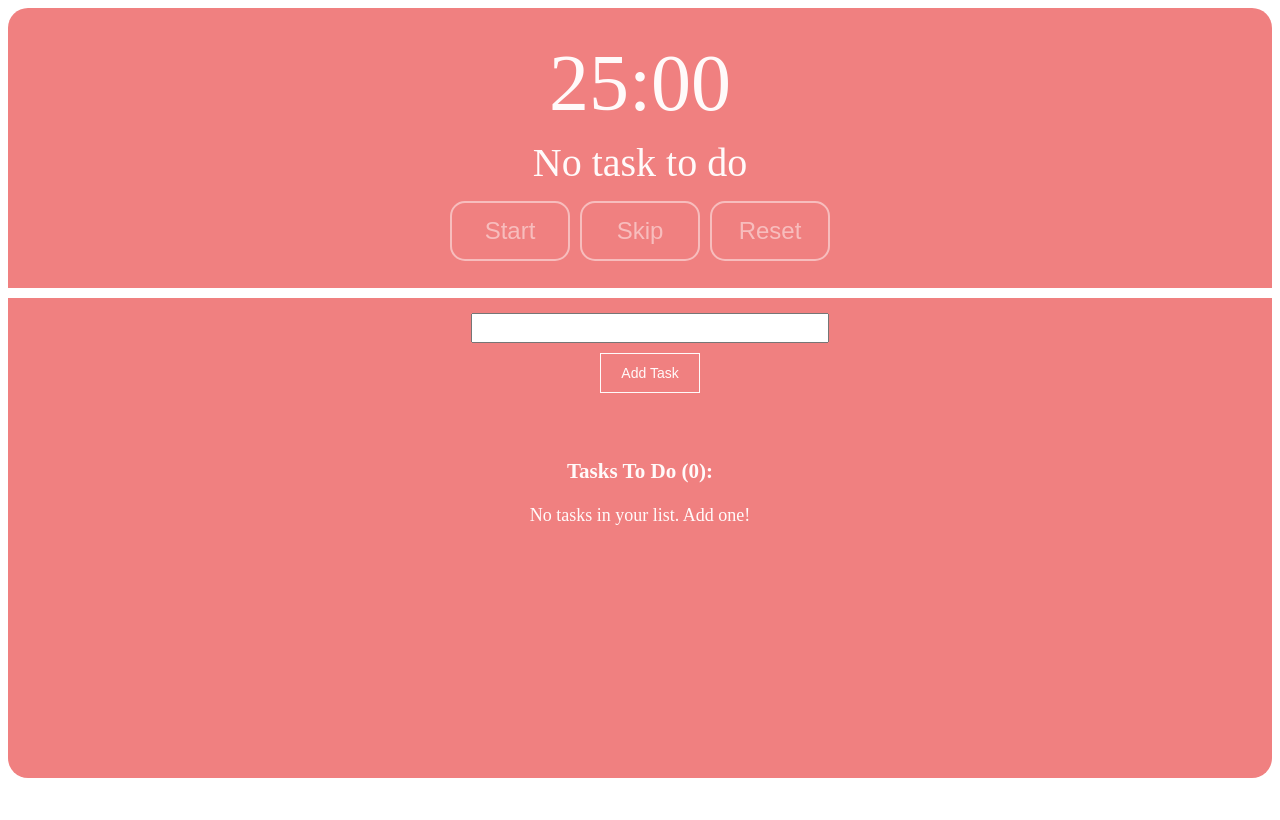
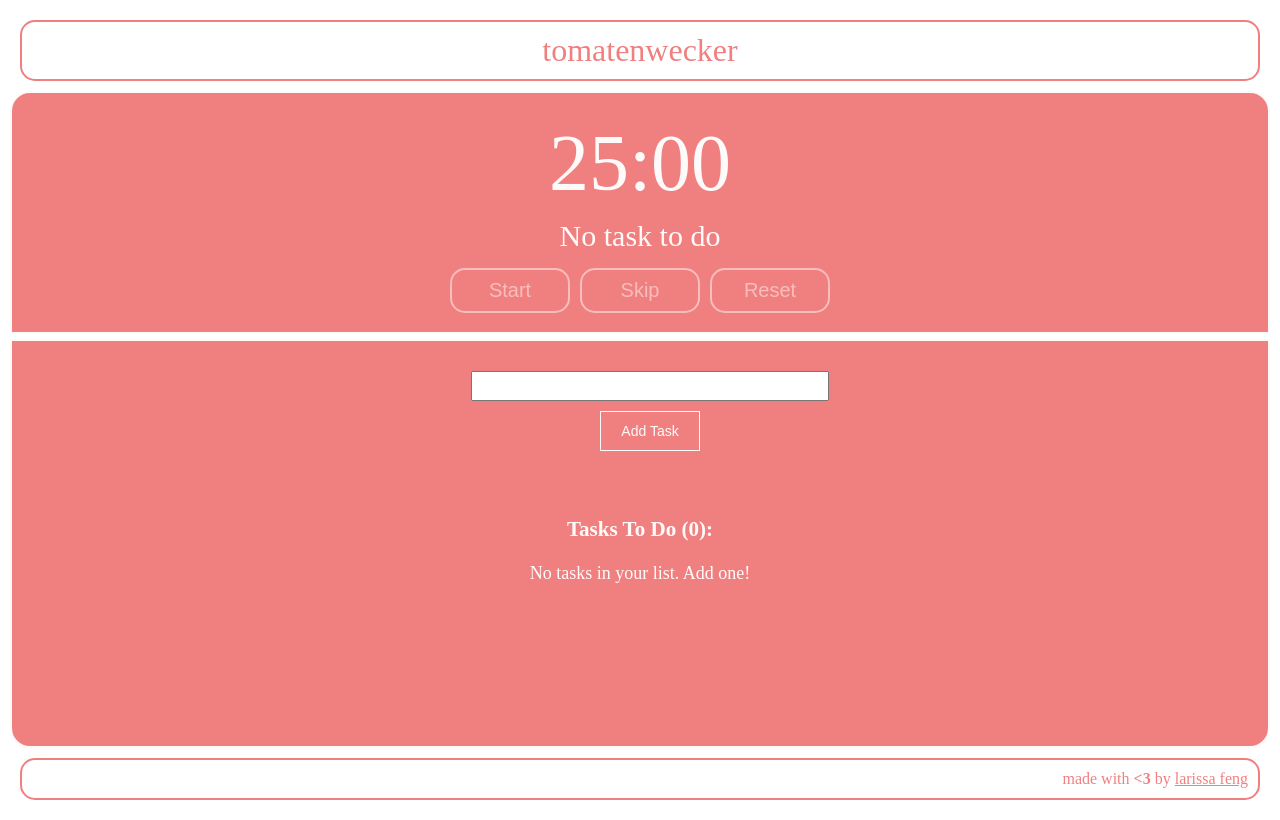
Before and after one commit to mondayrain/tomatenwecker, a React (Create React App) app: page / in a window 1280 px wide. Built offline with nearby package versions, Linux system fonts and the light colour scheme.

Commit message:
Add created-by link

```diff
--- a/src/App.css
+++ b/src/App.css
@@ -1,2 +1,46 @@
+body {
+  padding: 0;
+  margin: 0;
+}
+
 .App {
+  padding: 5px;
+  margin: 5px;
 }
+
+.Title {
+  margin: 10px;
+  padding: 10px;
+
+  color: lightcoral;
+  font-weight: lighter;
+  text-align: center;
+
+  border: 2px solid;
+  border-color: lightcoral;
+  border-radius: 15px;
+}
+
+.Footer {
+  margin: 10px;
+  padding: 10px;
+
+  color: lightcoral;
+  font-weight: lighter;
+  text-align: right;
+
+  border: 2px solid;
+  border-color: lightcoral;
+  border-radius: 15px;
+}
+
+.FooterLink {
+  color: lightcoral;
+  text-decoration: underline;
+  font-weight: bolder;
+}
+
+.FooterLink:hover {
+  color: lightgray;
+  text-decoration: none;
+}
--- a/src/App.js
+++ b/src/App.js
@@ -6,7 +6,19 @@ import Pomodoro from "./components/pomodoro";
 function App() {
   return (
     <div className="App">
+      <h1 className="Title">tomatenwecker</h1>
       <Pomodoro />
+      <div className="Footer">
+        made with <b>&lt;3</b> by{" "}
+        <a
+          className="FooterLink"
+          href="https://larissafeng.me"
+          target="_blank"
+          rel="noopener noreferrer"
+        >
+          larissa feng
+        </a>
+      </div>
     </div>
   );
 }
--- a/src/components/pomodoro/index.js
+++ b/src/components/pomodoro/index.js
@@ -193,7 +193,7 @@ class Pomodoro extends React.Component {
       RESET: {
         value: "Reset",
         onClick: this.onResetCountdown,
-        enabled: this.state.time != this.state.currentTime
+        enabled: this.state.time !== this.state.currentTime
       }
     };
 
--- a/src/components/timer-dashboard/index.css
+++ b/src/components/timer-dashboard/index.css
@@ -1,12 +1,14 @@
 .TimerDashboard {
-  height: 30vh;
+  height: 28vh;
   background-color: lightcoral;
   color: snow;
 
   text-align: center;
-  padding: 20px;
+  padding-top: 15px;
 
+  border: 2px solid;
   border-radius: 20px 20px 0px 0px;
+  border-color: snow;
 }
 
 .Time {
@@ -15,7 +17,7 @@
 }
 
 .TimerTask {
-  font-size: 40px;
+  font-size: 30px;
 }
 
 .TimerButtons {
--- a/src/components/timer-dashboard/timer-button/index.css
+++ b/src/components/timer-dashboard/timer-button/index.css
@@ -1,7 +1,7 @@
 .TimerButton {
-  height: 60px;
+  height: 45px;
   width: 120px;
-  font-size: 24px;
+  font-size: 20px;
 
   border: 2px solid;
   border-radius: 15px;
--- a/src/components/todo-dashboard/index.css
+++ b/src/components/todo-dashboard/index.css
@@ -1,12 +1,17 @@
 .TodoDashboard {
-  height: 60vh;
+  height: 50vh;
 
   color: snow;
   background-color: lightcoral;
-  margin-top: 10px;
+  margin-top: 5px;
+  padding-top: 5px;
 
+  border: 2px solid;
   border-radius: 0px 0px 20px 20px;
+  border-color: snow;
+
   font-size: 18px;
 
   text-align: center;
+
 }
--- a/src/index.js
+++ b/src/index.js
@@ -1,5 +1,6 @@
 import React from "react";
 import ReactDOM from "react-dom";
+
 import App from "./App";
 
 ReactDOM.render(<App />, document.getElementById("root"));
```
Also changed, not shown: 1 other file (tests, documents, lock files or other folders).
